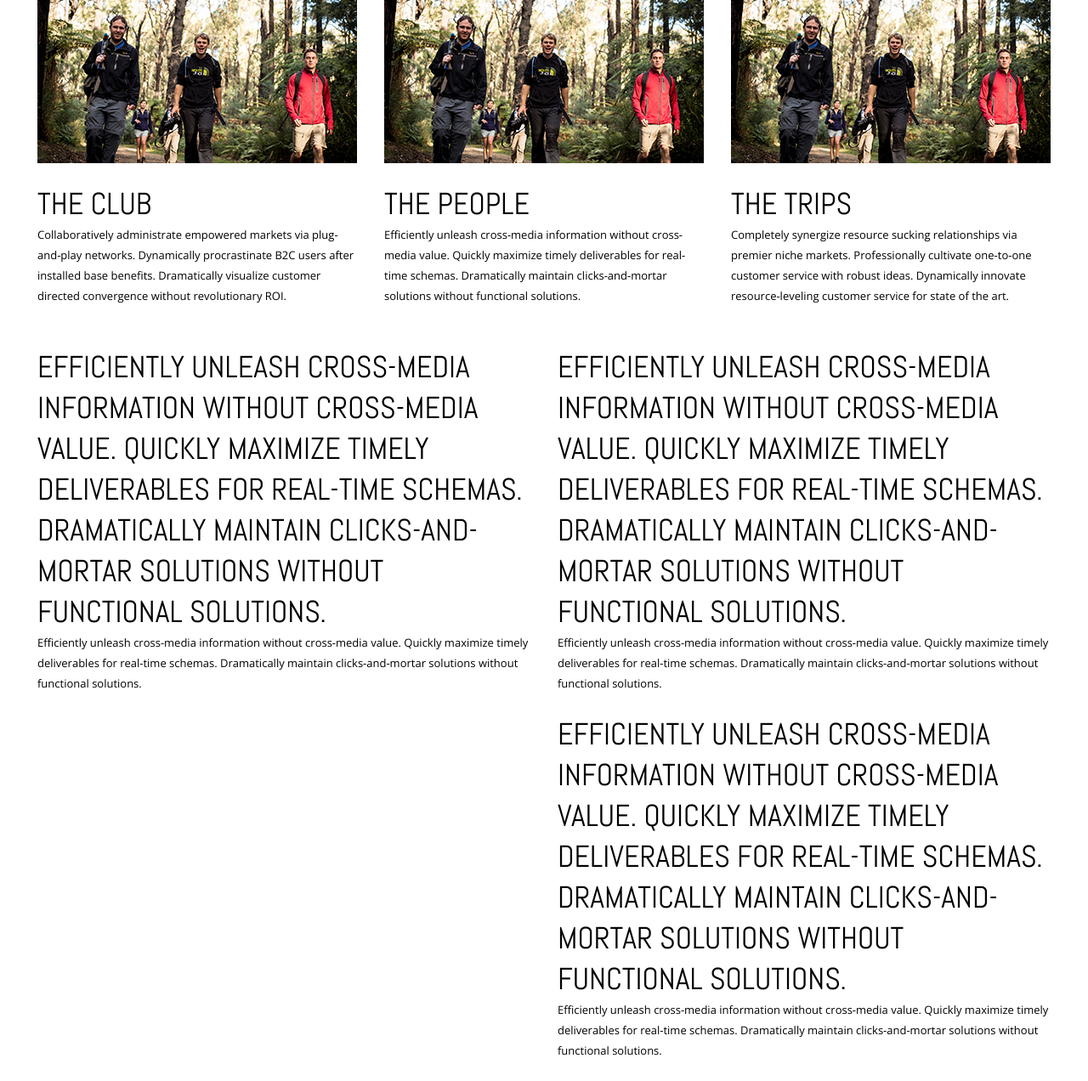
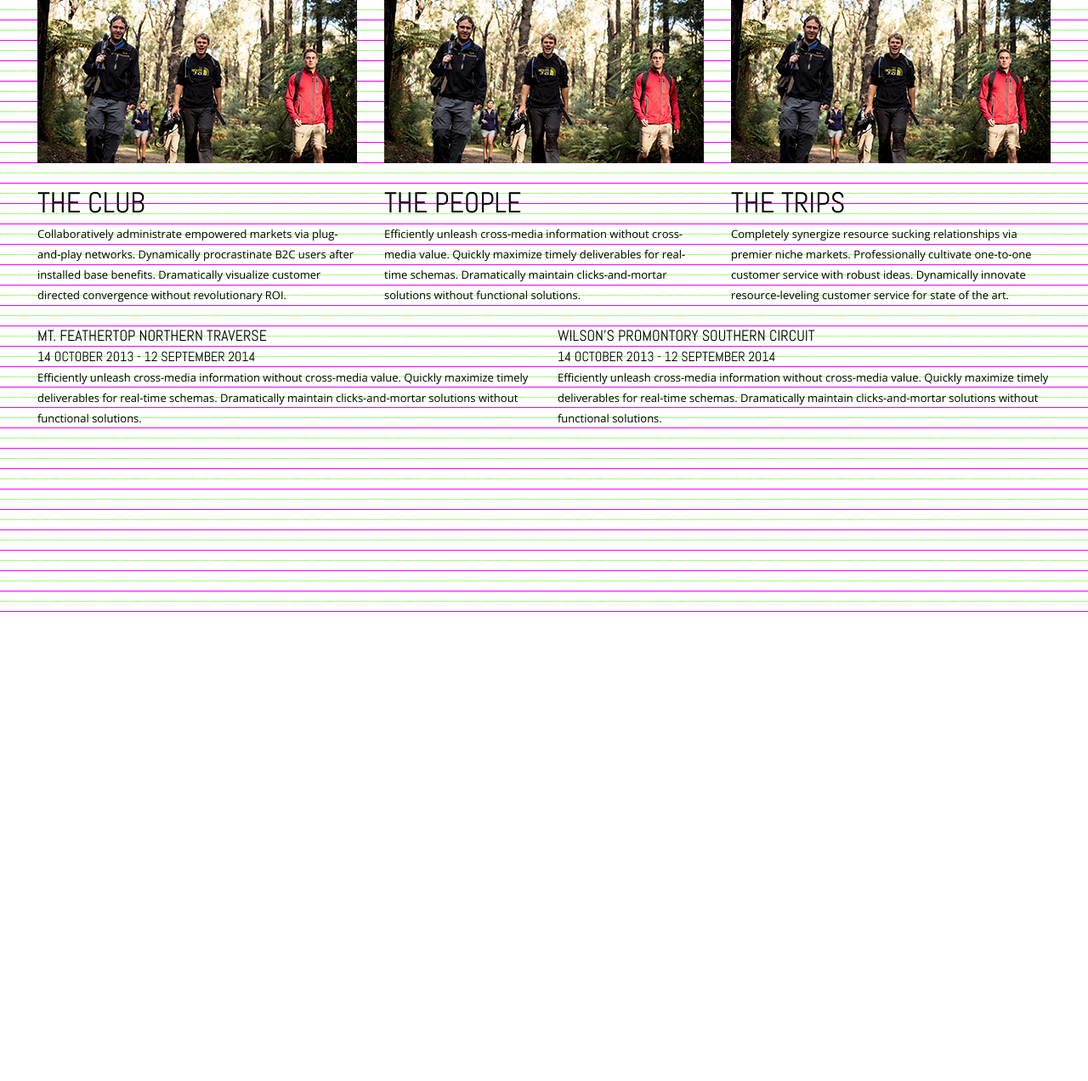
Before and after one commit to normandy153/serina, a PHP site: page / in a window 1280 px wide. Shown: the part 72-1344 px from the top of the page at 85% size. After the commit the page ends 792 px from the top, so only its background shows below. Run offline with PHP 8.4, Linux system fonts and the light colour scheme.

Commit message:
CSS refinement

```diff
--- a/prototypes/responsive/index.html
+++ b/prototypes/responsive/index.html
@@ -58,26 +58,26 @@
 		</div>
 
 		<div class='grid2'>
-			<section>
-				<h1>Efficiently unleash cross-media information without cross-media value. Quickly maximize timely deliverables for real-time schemas. Dramatically maintain clicks-and-mortar solutions without functional solutions.</h1>
+			<ul>
+				<li>
+					<article>
+						<h4>Mt. Feathertop Northern Traverse</h4>
+						<time>14 October 2013 - 12 September 2014</time>
 						<p>
 							Efficiently unleash cross-media information without cross-media value. Quickly maximize timely deliverables for real-time schemas. Dramatically maintain clicks-and-mortar solutions without functional solutions.
 						</p>
-
-			</section>
-			<section>
-				<h1>Efficiently unleash cross-media information without cross-media value. Quickly maximize timely deliverables for real-time schemas. Dramatically maintain clicks-and-mortar solutions without functional solutions.</h1>
-
+					</article>
+				</li>
+				<li>
+					<article>
+						<h4>Wilson's Promontory Southern Circuit</h4>
+						<time>14 October 2013 - 12 September 2014</time>
 						<p>
 							Efficiently unleash cross-media information without cross-media value. Quickly maximize timely deliverables for real-time schemas. Dramatically maintain clicks-and-mortar solutions without functional solutions.
 						</p>
-
-				<h1>Efficiently unleash cross-media information without cross-media value. Quickly maximize timely deliverables for real-time schemas. Dramatically maintain clicks-and-mortar solutions without functional solutions.</h1>
-				<p>
-				Efficiently unleash cross-media information without cross-media value. Quickly maximize timely deliverables for real-time schemas. Dramatically maintain clicks-and-mortar solutions without functional solutions.
-				</p>
-
-			</section>
+					</article>
+				</li>
+			</ul>
 		</div>
 
 		<!--<p>-->
--- a/prototypes/responsive/structural.css
+++ b/prototypes/responsive/structural.css
@@ -27,7 +27,8 @@ nav {
 	margin: 0 auto;
 }
 
-.grid2 section {
+.grid2 section,
+.grid2 li {
 	width: 580px;
 	float: left;
 	margin-left: 32px;
@@ -40,6 +41,7 @@ nav {
 }
 
 .grid2 section:nth-of-type(2n+1),
+.grid2 li:nth-of-type(2n+1),
 .grid3 section:nth-of-type(3n+1),
 .grid4 section:nth-of-type(4n+1) {
 	margin-left: 0;
--- a/prototypes/responsive/typography.css
+++ b/prototypes/responsive/typography.css
@@ -2,10 +2,11 @@ body {
 	font-family: 'Open Sans', sans-serif;
 	font-size: 100%;
 	line-height: 24px;
-	/*background: url('./baseline.gif')*/
+	background: url('./baseline.gif')
 }
 
-h1, h2, h3, h4, h5, h6 {
+h1, h2, h3, h4, h5, h6,
+time {
 	font-family: 'Abel', sans-serif;
 	text-transform: uppercase;
 }
@@ -20,10 +21,10 @@ p {
 /*margin-bottom: 24px;*/
 /*}*/
 
-/* 36px */
+/* 34px */
 h1 {
-	font-size: 2.25em;
-	line-height: 1.3333333333333333333333333333em;
+	font-size: 2.125em;
+	line-height: 1.411764705882353em;
 	margin-top: 0.66666666666666666667em;
 }
 
@@ -45,19 +46,16 @@ h3 {
 h4 {
 	font-size: 1.125em;
 	line-height: 1.3333333333333333333333333333em;
-	margin-bottom: 1.3333333333333333333333333333em;
 }
 
 /*16px*/
-h5 {
+h5, time {
 	font-size: 1em;
 	line-height: 1.5em;
-	margin-bottom: 1.5em;
 }
 
 /*14px*/
 h6 {
 	font-size: 0.875em;
 	line-height: 1.714285714285714em;
-	margin-bottom: 1.714285714285714em;
 }
```
Also changed, not shown: prototypes/responsive/event-avatar.jpg (added). Lines whose indentation alone changed are shown as unchanged.
